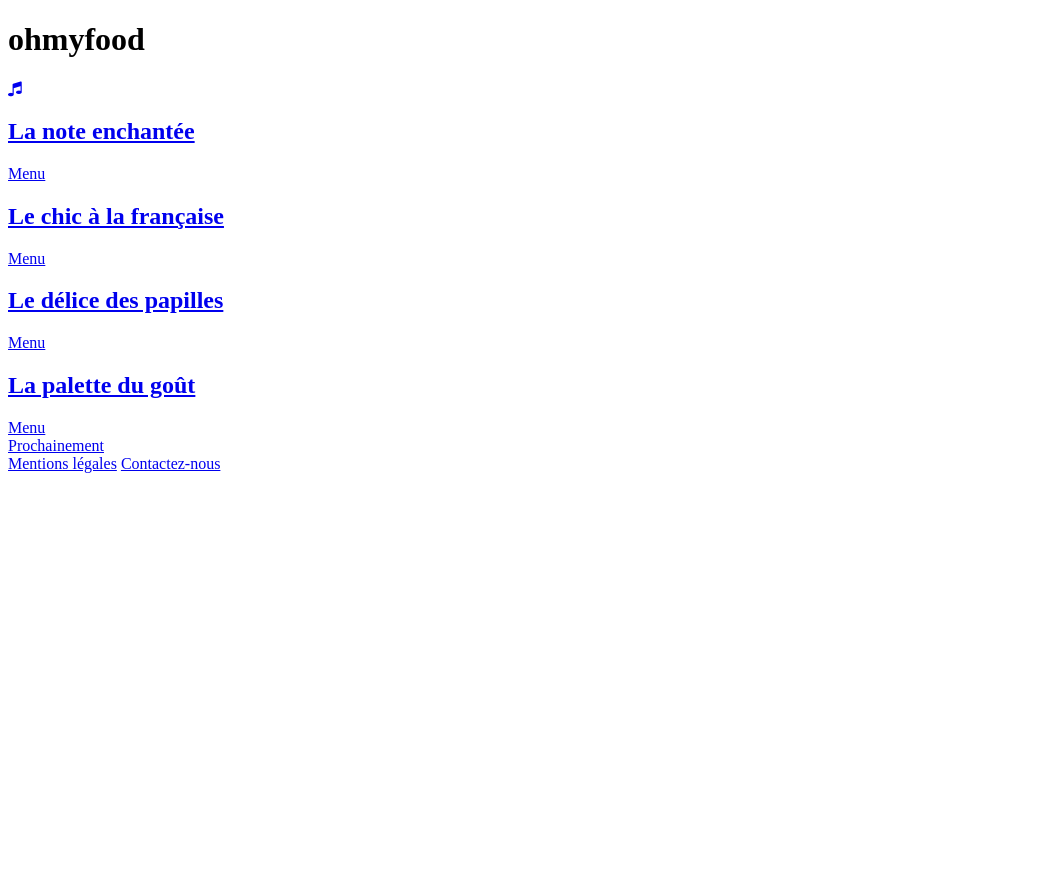
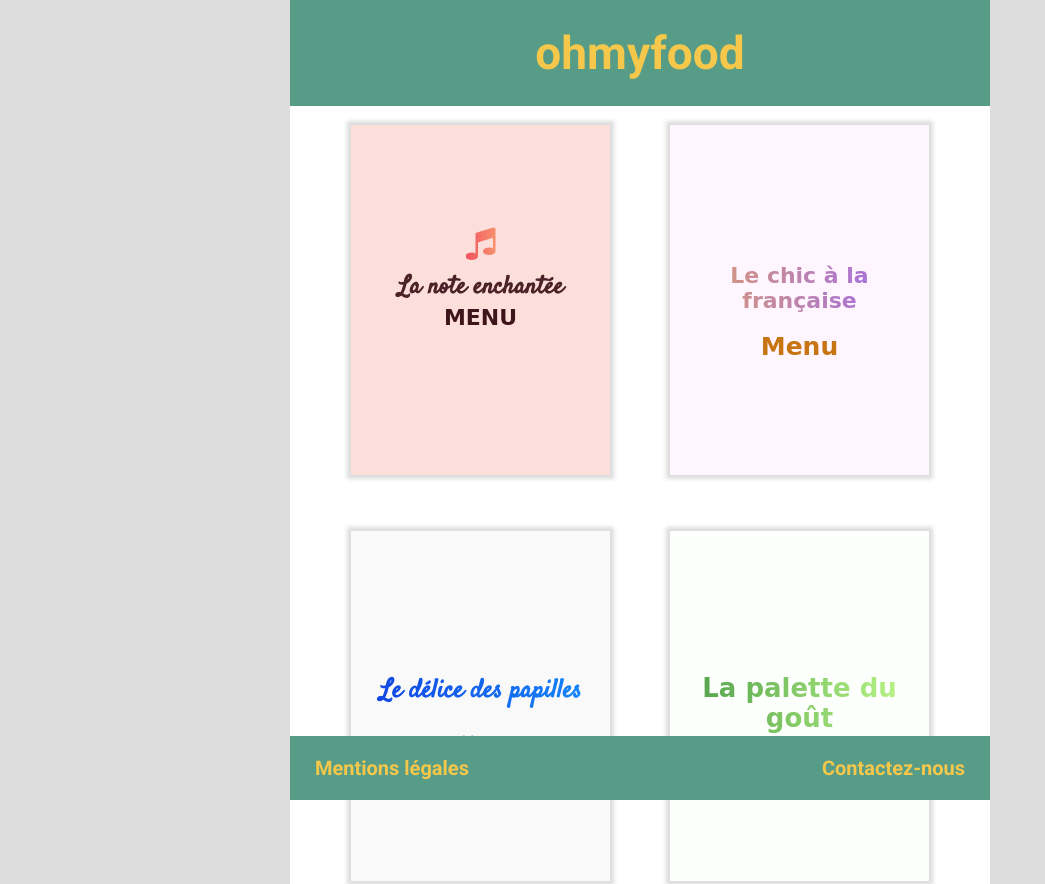
Before and after one commit to CorentinLeb/OhMyfood, a plain HTML site: page index.html in a window 1280 px wide. Shown: the top 884 px of the page, without its empty margins (0-1045 px from the left). Before the commit the page ends 800 px from the top, so only its background shows below. Drawn offline with Linux system fonts and the light colour scheme.

Commit message:
adding mentions.html

```diff
--- a/index.html
+++ b/index.html
@@ -53,7 +53,7 @@
         </div>
         <footer>
             <div>
-                <a href="mentions_legales.html">Mentions légales</a>
+                <a href="mentions.html">Mentions légales</a>
                 <a href="mailto:leberre.corentin@gmail.com">Contactez-nous</a>
             </div>
         </footer>
--- /dev/null
+++ b/style.css
@@ -0,0 +1,255 @@
+body {
+	background-color: #ddd;
+	text-align: center;
+	margin: 0;
+	padding: 0;
+}
+
+h1 {
+	font-family: Roboto, cursive;
+	background-color: #569C87;
+	color: #F5C74A;
+	font-size: 46px;
+	margin: 0;
+	padding: 26px;
+}
+
+header {
+	left: 0;
+	right: 0;
+	display: inline-block;
+	position: fixed;
+	width: 700px;
+	height: 50px;
+	margin: 0 auto;
+	text-align: center;
+}
+
+footer {
+	max-width: 700px;
+	margin: 0 auto;
+}
+
+footer {
+	background-color: #569C87;
+	position: fixed;
+	bottom: 0;
+	left: 0;
+	right: 0;
+	display: inline-block;
+}
+
+footer a {
+	font-family: Roboto, cursive;
+	font-size: 20px;
+	color: #F5C74A;
+	text-decoration: none;
+
+}
+
+footer a:first-child {
+	float: left;
+	padding: 20px 0px 0 25px ;
+}
+
+footer a:last-child {
+	float: right;
+	padding: 20px 25px 20px 0;
+}
+
+
+#accueil-ohmyfood {
+	background-color: white;
+	max-width: 700px;
+	margin: auto;
+	padding: 97px 0 55px 0;
+}
+
+.menu {
+	width: 37%;
+	height: 350px;
+	margin: 4%;
+	display: inline-block;
+	vertical-align: top;
+	box-shadow: 0 0 4px 4px #ddd;
+	text-decoration: none;
+}
+
+.menu-1 {
+	background-color: #fcdfdb;
+}
+
+.menu-2 {
+	background-color: #fff5fe;
+
+}
+
+.menu-3 {
+	background-color: #f9f9f9;
+}
+
+.menu-4 {
+	background-color: #fdfffd;
+}
+
+.menu .musicNote {
+	font-size: 35px;
+	margin: 100px 0 10px 0;
+	background: -webkit-linear-gradient(180deg, #f7926e, #f15260);
+	-webkit-background-clip: text;
+	-webkit-text-fill-color: transparent;
+}
+
+#chic_fr {
+	padding-top: 120px;
+}
+
+#papilles {
+	padding-top: 120px;
+}
+
+#palette {
+	padding-top: 120px;
+}
+.menu-1 h2 {
+	font-family: Satisfy, cursive;
+	font-size: 25px;
+	color: #4B2227;
+	margin: 0;
+}
+
+.menu-2 .menu-3 .menu-4 h2 {
+	margin: 0;
+}
+
+.menu-2 h2 {
+	font-family: 'Patrick+Hand', cursive, serif;
+	font-size: 22px;
+	background: -webkit-linear-gradient(180deg, #9865fb, #e1a162);
+	-webkit-background-clip: text;
+	-webkit-text-fill-color: transparent;
+	text-align: center;
+}
+
+.menu-3 h2 {
+	font-family: Satisfy, cursive, serif;
+	font-size: 26px;
+	background: -webkit-linear-gradient(180deg, #148cfb, #133fe1);
+	-webkit-background-clip: text;
+	-webkit-text-fill-color: transparent;
+}
+
+.menu-4 h2 {
+	font-family: 'Courgette', cursive, serif;
+	font-size: 26px;
+	background: -webkit-linear-gradient(180deg, #c5ff8d, #489945);
+	-webkit-background-clip: text;
+	-webkit-text-fill-color: transparent;
+}
+
+.menu-1 span {
+	font-size: 22px;
+	font-family: Kalam, cursive, serif;
+	color: #3e151b;
+	font-weight: bold;
+	text-transform: uppercase;
+}
+
+.menu-2 span {
+	font-family: 'Courgette', cursive, serif;
+	font-size: 25px;
+	color: #c77412;
+	font-weight: bold;
+}
+
+.menu-3 span {
+	font-family: Satisfy, cursive, serif;
+	font-size: 24px;
+	color: #0887fb;
+}
+
+.menu-4 span {
+	font-family: Satisfy, cursive, serif;
+	font-size: 24px;
+	color: #72bf56;
+}
+
+.menu div:hover {
+	transform: scale(1.1);
+	-webkit-transition-duration: 1s;
+	transition-duration: 1s;
+	overflow: hidden;
+	opacity: 0.33;
+}
+
+.soon {
+	width: 30%;
+	margin: 20px auto;
+	background-color: #569C87;
+	padding: 15px;
+	font-size: 18px;
+	font-weight: bold;
+	border-radius: 10px;
+}
+
+.soon a {
+	color: #F5C74A;
+	font-size: 20px;
+	font-family: Roboto, cursive, serif;
+	text-decoration: none;
+}
+
+footer a:hover {
+   animation: shake 0.82s cubic-bezier(.36,.07,.19,.97) both;
+   transform: translate3d(0, 0, 0);
+   backface-visibility: hidden;
+   perspective: 1000px;
+}
+
+@keyframes shake {
+   10%, 90% {
+   transform: translate3d(-1px, 0, 0);
+}
+   20%, 80% {
+   transform: translate3d(2px, 0, 0);
+}
+   30%, 50%, 70% {
+   transform: translate3d(-4px, 0, 0);
+}
+   40%, 60% {
+   transform: translate3d(4px, 0, 0);
+}
+}
+
+.dot {
+   margin: 0 auto;
+   width: 70px;
+   text-align: center;
+}
+
+.dot > span {
+   width: 12px;
+   height: 12px;
+   background-color: #F5C74A;
+   border-radius: 100%;
+   display: inline-block;
+   animation: sk-bouncedelay 1.4s infinite ease-in-out both;
+}
+
+.dot .bounce1 {
+   animation-delay: -0.32s;
+}
+
+.dot .bounce2 {
+   animation-delay: -0.16s;
+}
+
+@keyframes sk-bouncedelay {
+   0%, 80%, 100% {
+   transform: scale(0);
+	}
+   40% {
+    -webkit-transform: scale(1.0);
+    transform: scale(1.0);
+   }
+}
```
Also changed, not shown: mentions.html (added, +53 -0 lines), README.md (added), menus/img/trait-1.png (renamed from img/trait-1.png), menus/img/trait-2-1d.png (renamed from img/trait-2-1d.png), menus/img/trait-2-1g.png (renamed from img/trait-2-1g.png), menus/img/trait-2-2d.png (renamed from img/trait-2-2d.png), menus/img/trait-2-2g.png (renamed from img/trait-2-2g.png), menus/img/trait-2-3d.png (renamed from img/trait-2-3d.png), menus/img/trait-2-3g.png (renamed from img/trait-2-3g.png), menus/img/trait-2.png (renamed from img/trait-2.png), menus/img/trait-3-1d.png (renamed from img/trait-3-1d.png), menus/img/trait-3-1g.png (renamed from img/trait-3-1g.png), menus/img/trait-3-2d.png (renamed from img/trait-3-2d.png), menus/img/trait-3-2g.png (renamed from img/trait-3-2g.png), 4 more files.
